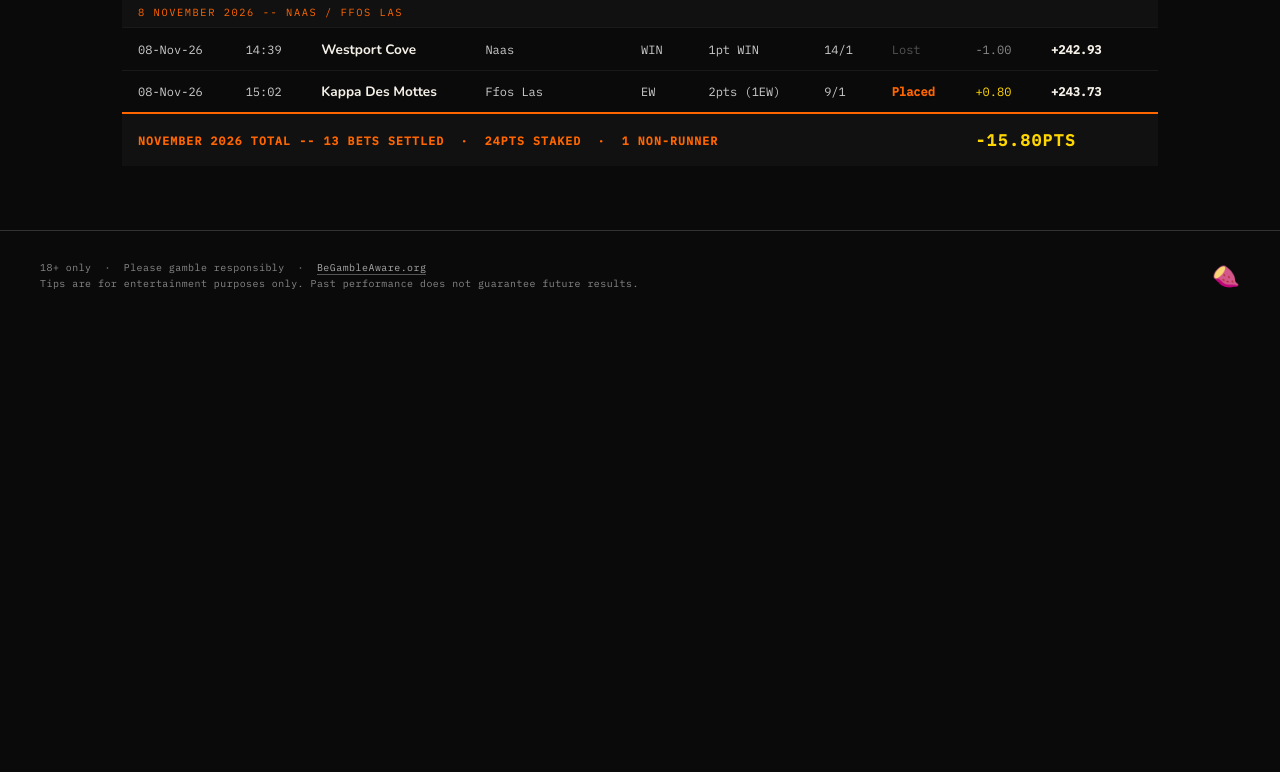
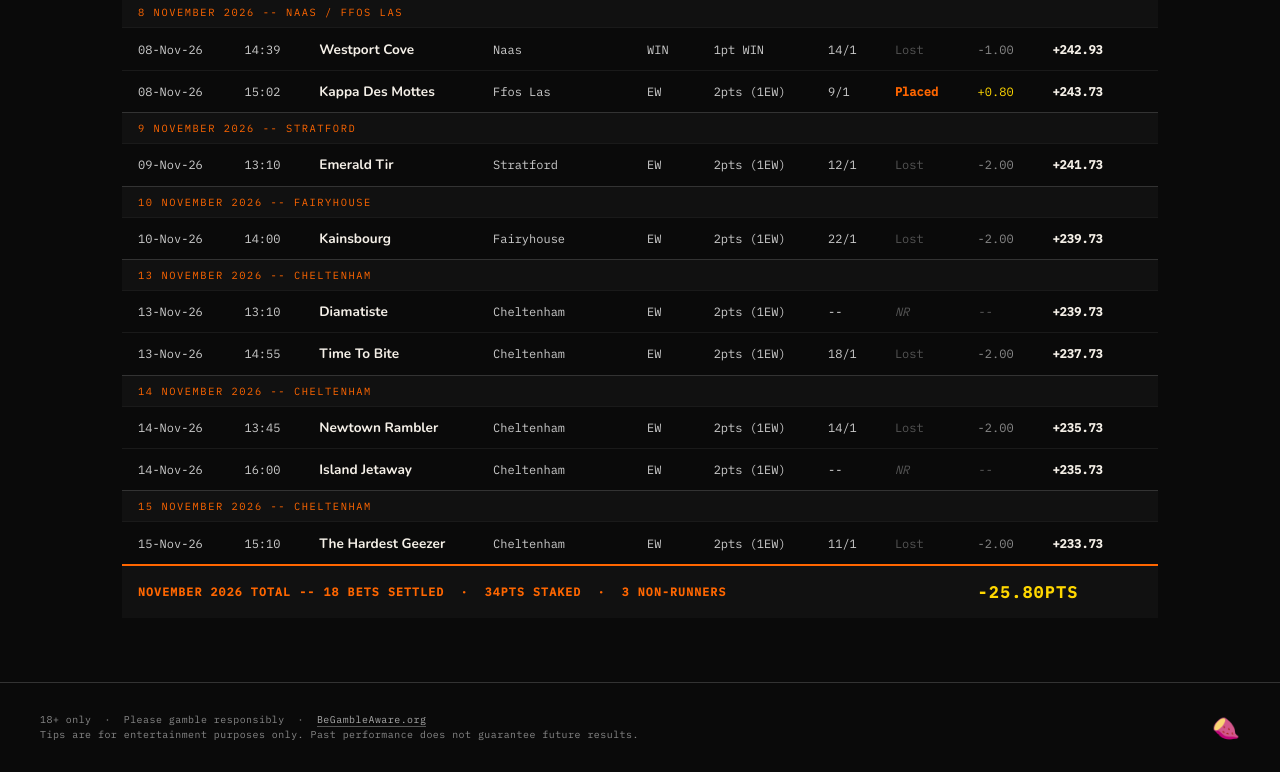
Before and after one commit to eddiejamesbet/eddiejamestips, a plain HTML site: page isp-november-2026.html in a window 1280 px wide. Shown: the part 1230-2002 px from the top of the page. Before the commit the page ends 1550 px from the top, so only its background shows below. Drawn offline with nearby package versions, Linux system fonts and the light colour scheme.

Commit message:
Update isp-november-2026.html

```diff
--- a/isp-november-2026.html
+++ b/isp-november-2026.html
@@ -69,7 +69,7 @@
         <div class="tagline">The Esoteric Tipster.</div>
       </div>
     </div>
-    <div class="header-record">Since inception &nbsp;&#183;&nbsp; 375 bets &nbsp;&#183;&nbsp; +281.43pts &nbsp;&#183;&nbsp; advised price</div>
+    <div class="header-record">Since inception &nbsp;&#183;&nbsp; 380 bets &nbsp;&#183;&nbsp; +271.43pts &nbsp;&#183;&nbsp; advised price</div>
   </header>
   <nav>
     <a href="index.html">Home</a>
@@ -83,9 +83,9 @@
     <section style="margin-bottom:3rem">
       <div class="section-label">ISP Record &#45;&#45; November 2026</div>
       <div class="summary">
-        <div class="stat"><div class="stat-number neg">&#45;15.80pts</div><div class="stat-label">Total P&amp;L</div></div>
-        <div class="stat"><div class="stat-number">13</div><div class="stat-label">Bets Settled</div></div>
-        <div class="stat"><div class="stat-number neg">&#45;65.8%</div><div class="stat-label">ROI</div></div>
+        <div class="stat"><div class="stat-number neg">&#45;25.80pts</div><div class="stat-label">Total P&amp;L</div></div>
+        <div class="stat"><div class="stat-number">18</div><div class="stat-label">Bets Settled</div></div>
+        <div class="stat"><div class="stat-number neg">&#45;75.9%</div><div class="stat-label">ROI</div></div>
         <div class="stat"><div class="stat-number">0W / 2P</div><div class="stat-label">Results</div></div>
       </div>
     </section>
@@ -119,11 +119,23 @@
           <tr class="meeting-header"><td colspan="10">8 November 2026 &#45;&#45; Naas / Ffos Las</td></tr>
           <tr><td>08-Nov-26</td><td>14:39</td><td class="horse">Westport Cove</td><td>Naas</td><td>WIN</td><td>1pt WIN</td><td>14/1</td><td class="lost">Lost</td><td class="pl-neg">&#45;1.00</td><td class="running">+242.93</td></tr>
           <tr><td>08-Nov-26</td><td>15:02</td><td class="horse">Kappa Des Mottes</td><td>Ffos Las</td><td>EW</td><td>2pts (1EW)</td><td>9/1</td><td class="placed">Placed</td><td class="pl-pos">+0.80</td><td class="running">+243.73</td></tr>
+          <tr class="meeting-header"><td colspan="10">9 November 2026 &#45;&#45; Stratford</td></tr>
+          <tr><td>09-Nov-26</td><td>13:10</td><td class="horse">Emerald Tir</td><td>Stratford</td><td>EW</td><td>2pts (1EW)</td><td>12/1</td><td class="lost">Lost</td><td class="pl-neg">&#45;2.00</td><td class="running">+241.73</td></tr>
+          <tr class="meeting-header"><td colspan="10">10 November 2026 &#45;&#45; Fairyhouse</td></tr>
+          <tr><td>10-Nov-26</td><td>14:00</td><td class="horse">Kainsbourg</td><td>Fairyhouse</td><td>EW</td><td>2pts (1EW)</td><td>22/1</td><td class="lost">Lost</td><td class="pl-neg">&#45;2.00</td><td class="running">+239.73</td></tr>
+          <tr class="meeting-header"><td colspan="10">13 November 2026 &#45;&#45; Cheltenham</td></tr>
+          <tr><td>13-Nov-26</td><td>13:10</td><td class="horse">Diamatiste</td><td>Cheltenham</td><td>EW</td><td>2pts (1EW)</td><td>&#45;&#45;</td><td class="nr">NR</td><td class="nr">&#45;&#45;</td><td class="running">+239.73</td></tr>
+          <tr><td>13-Nov-26</td><td>14:55</td><td class="horse">Time To Bite</td><td>Cheltenham</td><td>EW</td><td>2pts (1EW)</td><td>18/1</td><td class="lost">Lost</td><td class="pl-neg">&#45;2.00</td><td class="running">+237.73</td></tr>
+          <tr class="meeting-header"><td colspan="10">14 November 2026 &#45;&#45; Cheltenham</td></tr>
+          <tr><td>14-Nov-26</td><td>13:45</td><td class="horse">Newtown Rambler</td><td>Cheltenham</td><td>EW</td><td>2pts (1EW)</td><td>14/1</td><td class="lost">Lost</td><td class="pl-neg">&#45;2.00</td><td class="running">+235.73</td></tr>
+          <tr><td>14-Nov-26</td><td>16:00</td><td class="horse">Island Jetaway</td><td>Cheltenham</td><td>EW</td><td>2pts (1EW)</td><td>&#45;&#45;</td><td class="nr">NR</td><td class="nr">&#45;&#45;</td><td class="running">+235.73</td></tr>
+          <tr class="meeting-header"><td colspan="10">15 November 2026 &#45;&#45; Cheltenham</td></tr>
+          <tr><td>15-Nov-26</td><td>15:10</td><td class="horse">The Hardest Geezer</td><td>Cheltenham</td><td>EW</td><td>2pts (1EW)</td><td>11/1</td><td class="lost">Lost</td><td class="pl-neg">&#45;2.00</td><td class="running">+233.73</td></tr>
         </tbody>
         <tfoot>
           <tr>
-            <td colspan="8">November 2026 Total &#45;&#45; 13 bets settled &nbsp;&#183;&nbsp; 24pts staked &nbsp;&#183;&nbsp; 1 non-runner</td>
-            <td class="total-pl" colspan="2">&#45;15.80pts</td>
+            <td colspan="8">November 2026 Total &#45;&#45; 18 bets settled &nbsp;&#183;&nbsp; 34pts staked &nbsp;&#183;&nbsp; 3 non-runners</td>
+            <td class="total-pl" colspan="2">&#45;25.80pts</td>
           </tr>
         </tfoot>
       </table>
```
